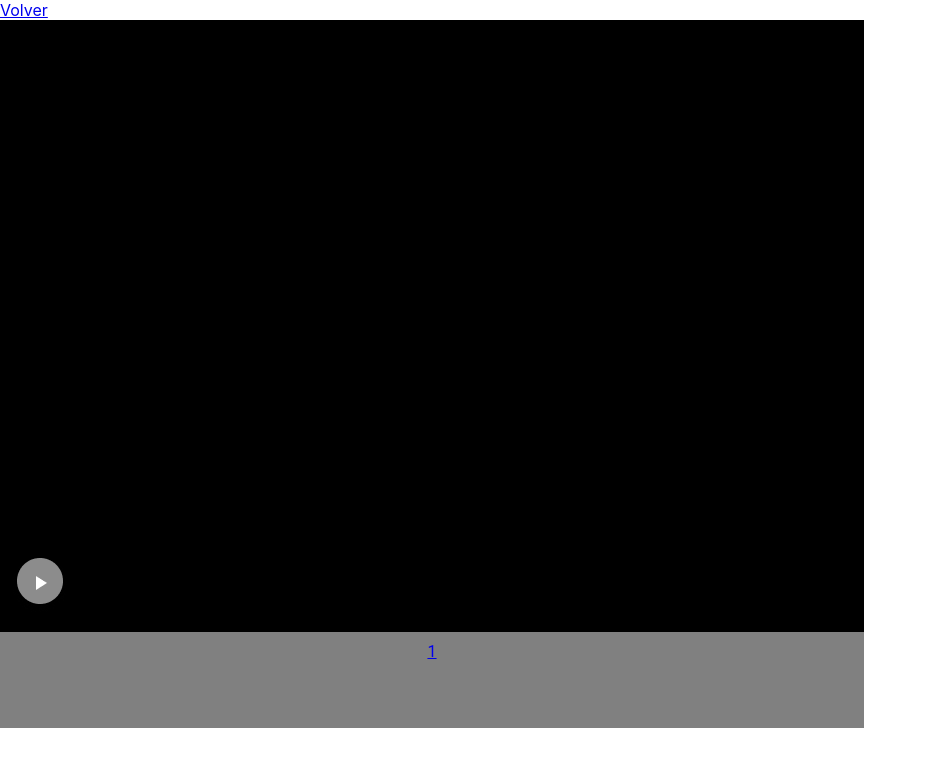
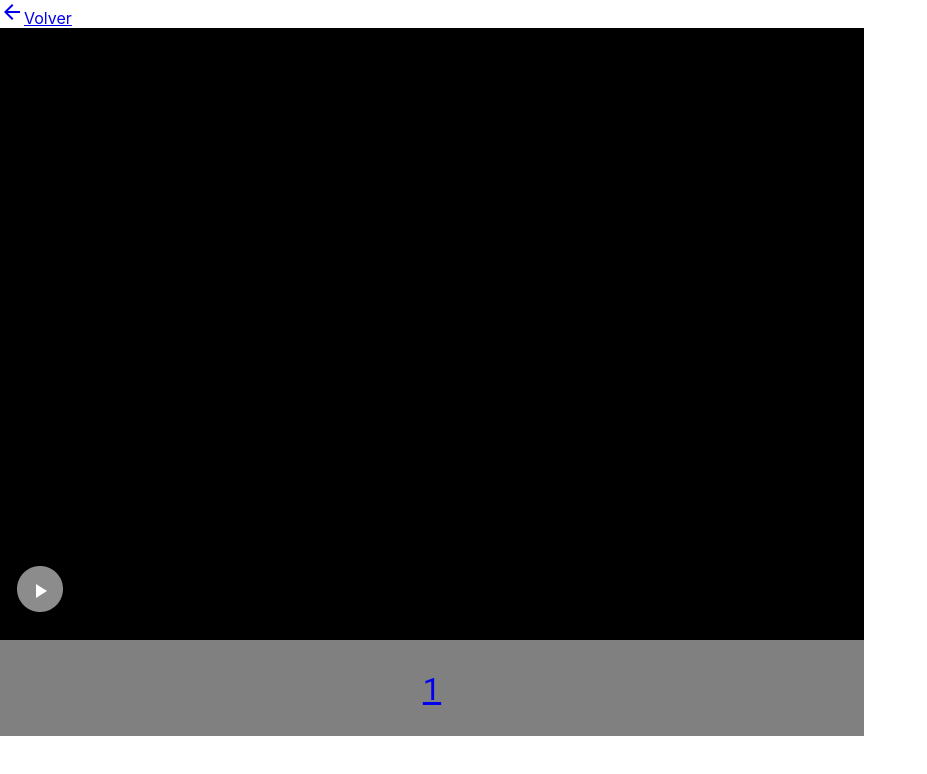
Before and after one commit to LuisIzarra/krowdy-front, a React (Create React App) app: page /question/1 in a window 1280 px wide. Shown: the top 774 px of the page, without its empty margins (0-927 px from the left). Built offline with nearby package versions, Linux system fonts and the light colour scheme.

Commit message:
fixs title position and text questionDetails component

```diff
--- a/src/Home.js
+++ b/src/Home.js
@@ -4,15 +4,16 @@ import Questionary from "./Questionary";
 
 const Home = () => {
   return (
+    <Box>
+      <Link to="/">
+        <h1>Video Questionario</h1>
+      </Link>
       <Box
         sx={{
           display: "flex",
           gap: 3,
         }}
       >
-      <Link to="/">
-        <h1>Video Questionario</h1>
-      </Link>
         <Questionary question={"What is your favorite video game?"} />
 
         <Questionary question={"What is your favorite sport?"} />
@@ -21,6 +22,7 @@ const Home = () => {
 
         <Questionary question={"What is your favorite soccer player?"} />
       </Box>
+    </Box>
   );
 };
 
--- a/src/Questionary.js
+++ b/src/Questionary.js
@@ -16,6 +16,7 @@ const Questionary = ({
   marginTop = 0,
   videoButtonsPosition = "initial",
   videoComponent = null,
+  typoProps = {},
 }) => {
   const [videoRecoderStatus, setVideoRecoderStatus] = useState(
     VIDEO_RECORDER_STATUS_PLAY
@@ -103,6 +104,7 @@ const Questionary = ({
               sx={{
                 marginTop: "30px",
                 textAlign: "center",
+                ...typoProps,
               }}
             >
               {question}
--- a/src/QuestionaryDetails.js
+++ b/src/QuestionaryDetails.js
@@ -2,6 +2,7 @@ import Questionary from "./Questionary";
 import { Link, useParams } from "react-router-dom";
 import { Box } from "@mui/material";
 import { useRef } from "react";
+import ArrowBackIcon from "@mui/icons-material/ArrowBack";
 
 const QuestionaryDetails = () => {
   const searchParams = useParams();
@@ -28,7 +29,10 @@ const QuestionaryDetails = () => {
 
   return (
     <Box>
-      <Link to="/">Volver</Link>
+      <Link to="/">
+        <ArrowBackIcon />
+        Volver
+      </Link>
       <Questionary
         width="864px"
         height="612px"
@@ -38,6 +42,7 @@ const QuestionaryDetails = () => {
         marginTop="-89px"
         videoButtonsPosition="absolute"
         question={question}
+        typoProps={{ fontSize: "2rem", paddingTop: "25px" }}
         videoComponent={
           <video
             ref={videoRef}
```
Also changed, not shown: package.json (+4 -3 lines), 2 other files (tests, documents, lock files or other folders). Lines whose indentation alone changed are shown as unchanged.
